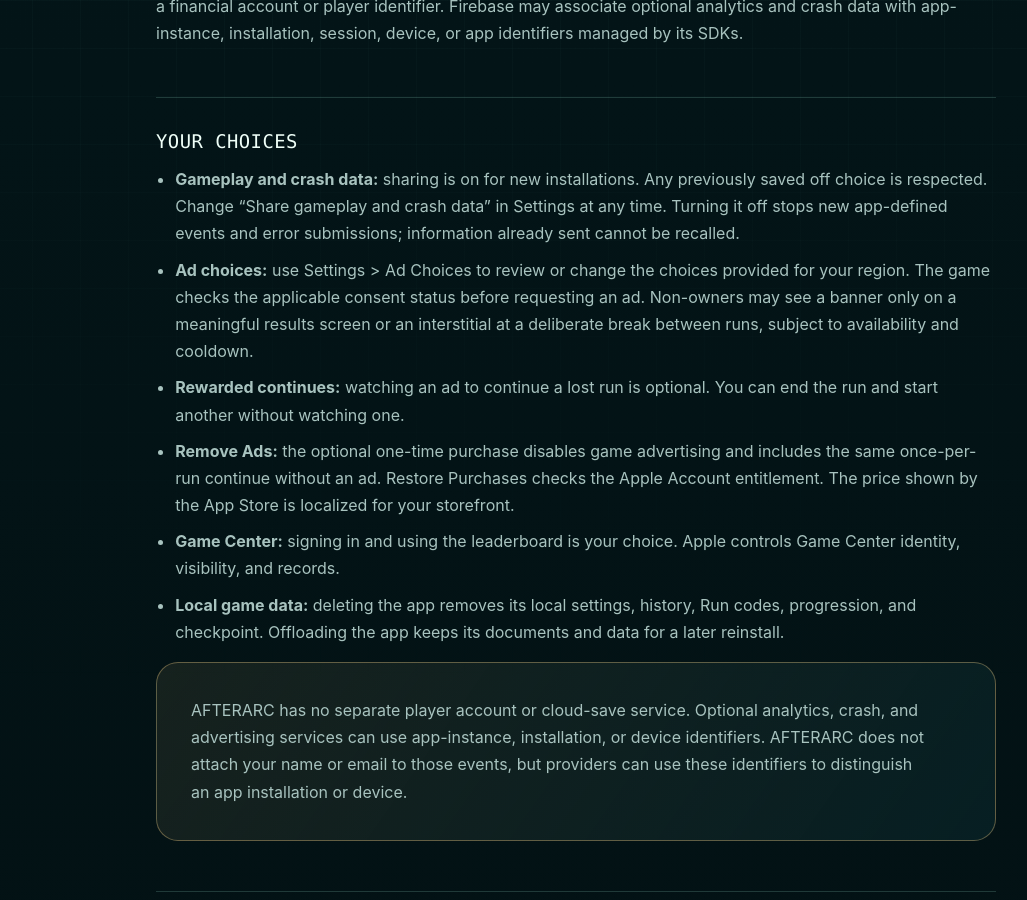
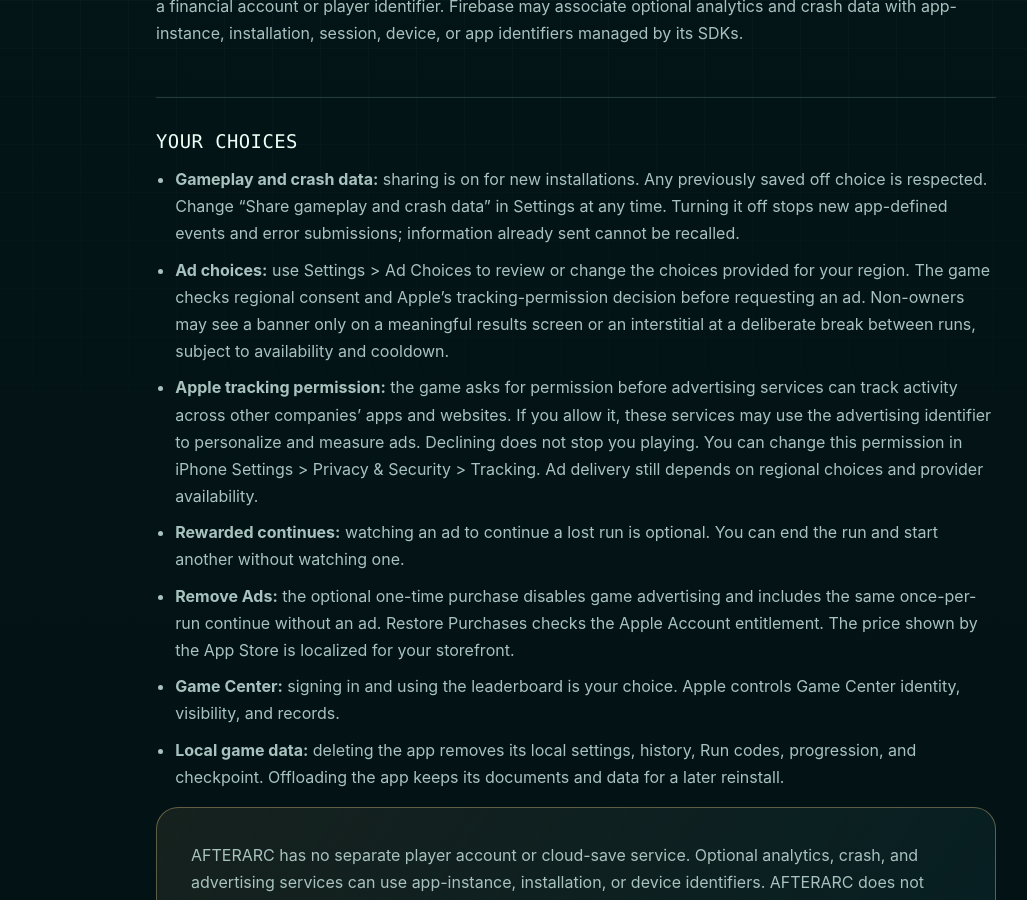
Before and after one commit to pgtgrly/pgtgrly.github.io, a Jekyll site: the page afterarc/afterarc-privacy.html, which Jekyll copies as it is, in a window 1280 px wide and 900 px high, scrolled down 1864 px. Shown: the whole window, without its empty margins (64-1091 px from the left). Built offline with Jekyll 4.4.1, drawn with Linux system fonts in a browser that asks for light colours.

Commit message:
Explain AFTERARC Apple tracking permission and ad choices

```diff
--- a/afterarc/afterarc-privacy.html
+++ b/afterarc/afterarc-privacy.html
@@ -43,8 +43,8 @@
       <h2>Your choices</h2>
       <ul>
         <li><strong>Gameplay and crash data:</strong> sharing is on for new installations. Any previously saved off choice is respected. Change “Share gameplay and crash data” in Settings at any time. Turning it off stops new app-defined events and error submissions; information already sent cannot be recalled.</li>
-        <li><strong>Ad choices:</strong> use Settings &gt; Ad Choices to review or change the choices provided for your region. The game checks the applicable consent status before requesting an ad. Non-owners may see a banner only on a meaningful results screen or an interstitial at a deliberate break between runs, subject to availability and cooldown.</li>
-        <li><strong>Rewarded continues:</strong> watching an ad to continue a lost run is optional. You can end the run and start another without watching one.</li>
+        <li><strong>Ad choices:</strong> use Settings &gt; Ad Choices to review or change the choices provided for your region. The game checks regional consent and Apple’s tracking-permission decision before requesting an ad. Non-owners may see a banner only on a meaningful results screen or an interstitial at a deliberate break between runs, subject to availability and cooldown.</li>
+        <li><strong>Apple tracking permission:</strong> the game asks for permission before advertising services can track activity across other companies’ apps and websites. If you allow it, these services may use the advertising identifier to personalize and measure ads. Declining does not stop you playing. You can change this permission in iPhone Settings &gt; Privacy &amp; Security &gt; Tracking. Ad delivery still depends on regional choices and provider availability.</li><li><strong>Rewarded continues:</strong> watching an ad to continue a lost run is optional. You can end the run and start another without watching one.</li>
         <li><strong>Remove Ads:</strong> the optional one-time purchase disables game advertising and includes the same once-per-run continue without an ad. Restore Purchases checks the Apple Account entitlement. The price shown by the App Store is localized for your storefront.</li>
         <li><strong>Game Center:</strong> signing in and using the leaderboard is your choice. Apple controls Game Center identity, visibility, and records.</li>
         <li><strong>Local game data:</strong> deleting the app removes its local settings, history, Run codes, progression, and checkpoint. Offloading the app keeps its documents and data for a later reinstall.</li>
```
